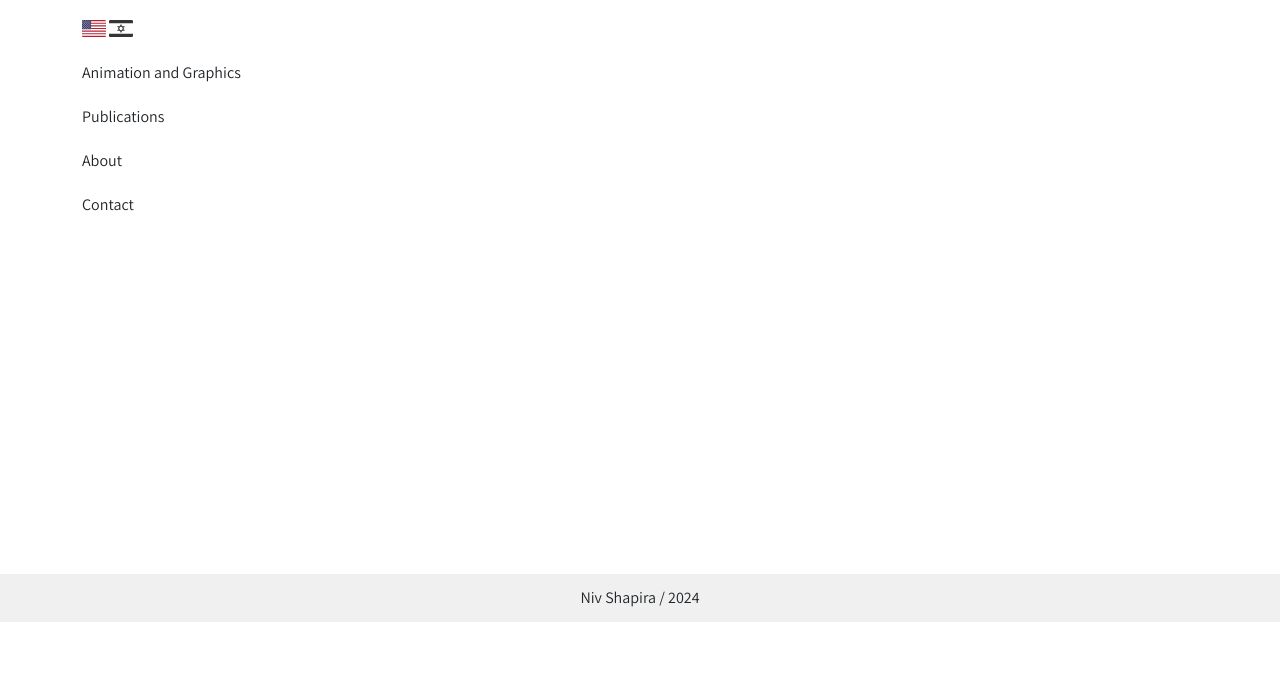
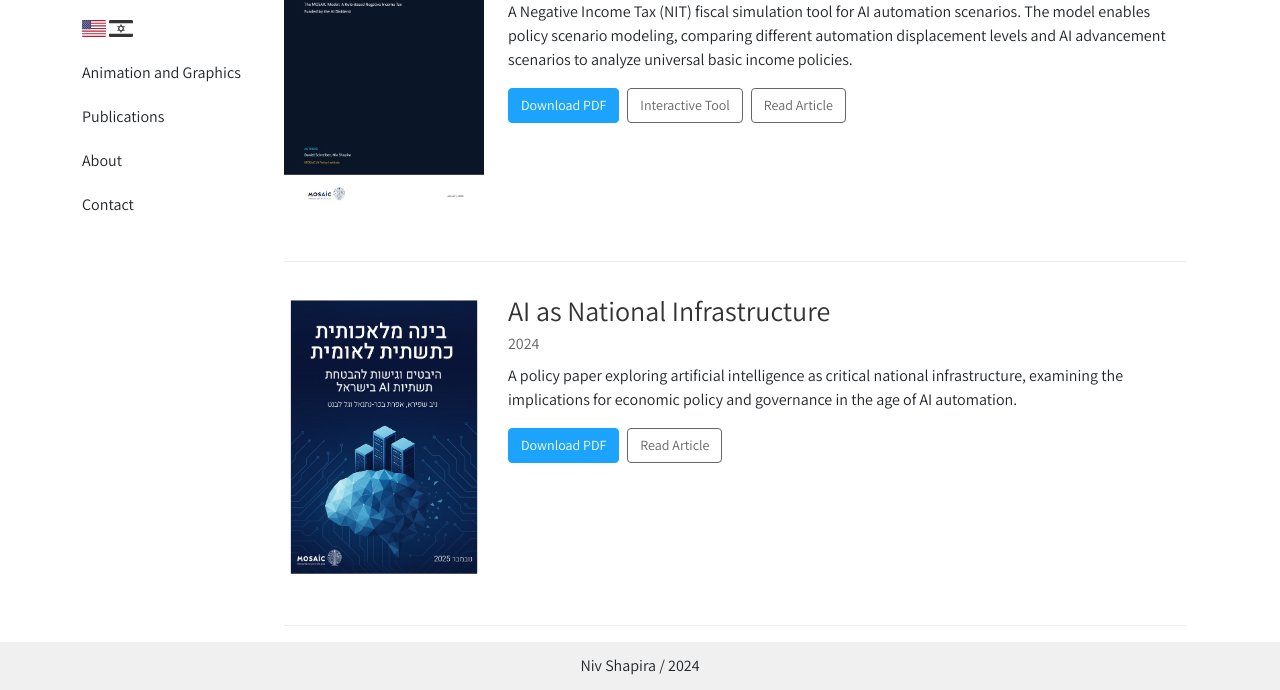
Before and after one commit to shapiraniv/shapiraniv.github.io, an Astro site: page /en/publications in a window 1280 px wide. Shown: the part 178-868 px from the top of the page. Before the commit the page ends 800 px from the top, so only its background shows below. Built offline with nearby package versions, Linux system fonts and the light colour scheme; Astro itself is replaced by a stand-in of ours.

Commit message:
Add publications content - MOSAIC Model and AI Infrastructure papers

```diff
--- a/src/pages/[lang]/publications.astro
+++ b/src/pages/[lang]/publications.astro
@@ -12,6 +12,40 @@ export function getStaticPaths() {
 const { lang } = Astro.params as { lang: 'en' | 'he' };
 const t = useTranslations(lang);
 const isRTL = lang === 'he';
+
+const publications = [
+  {
+    id: 'mosaic-model',
+    title: {
+      en: 'The MOSAIC Model',
+      he: 'מודל מוזאיק'
+    },
+    description: {
+      en: 'A Negative Income Tax (NIT) fiscal simulation tool for AI automation scenarios. The model enables policy scenario modeling, comparing different automation displacement levels and AI advancement scenarios to analyze universal basic income policies.',
+      he: 'כלי סימולציה פיסקלית למס הכנסה שלילי (NIT) עבור תרחישי אוטומציה של בינה מלאכותית. המודל מאפשר מידול תרחישי מדיניות, השוואת רמות שונות של עקירת אוטומציה ותרחישי התקדמות AI לניתוח מדיניות הכנסה בסיסית אוניברסלית.'
+    },
+    thumbnail: '/publications/mosaic-model-thumbnail.jpeg',
+    pdf: '/publications/mosaic-model.pdf',
+    externalLink: 'https://mosaic-ai-policy-institute.github.io/mosaic-model/',
+    articleLink: 'https://www.mosaic.org.il/model',
+    year: '2024'
+  },
+  {
+    id: 'mosaic-ai-infra',
+    title: {
+      en: 'AI as National Infrastructure',
+      he: 'בינה מלאכותית כתשתית לאומית'
+    },
+    description: {
+      en: 'A policy paper exploring artificial intelligence as critical national infrastructure, examining the implications for economic policy and governance in the age of AI automation.',
+      he: 'מסמך מדיניות הבוחן את הבינה המלאכותית כתשתית לאומית קריטית, ובוחן את ההשלכות על המדיניות הכלכלית והממשל בעידן האוטומציה של AI.'
+    },
+    thumbnail: '/publications/mosaic-ai-infra-thumbnail.jpeg',
+    pdf: '/publications/mosaic-ai-infra.pdf',
+    articleLink: 'https://www.mosaic.org.il/post/%D7%91%D7%99%D7%A0%D7%94-%D7%9E%D7%9C%D7%90%D7%9B%D7%95%D7%AA%D7%99%D7%AA-%D7%9B%D7%AA%D7%A9%D7%AA%D7%99%D7%AA-%D7%9C%D7%90%D7%95%D7%9E%D7%99%D7%AA',
+    year: '2024'
+  }
+];
 ---
 
 <BaseLayout title={`${t('page.publications')} | Niv Shapira`} lang={lang}>
@@ -20,9 +54,139 @@ const isRTL = lang === 'he';
       {t('page.publications')}
     </h2>
   </div>
-  <div class="page-container">
-    <p class:list={{ 'text-end': isRTL, 'ms-auto': isRTL, 'rtl': isRTL }}>
-      {lang === 'en' ? 'Coming soon...' : 'בקרוב...'}
-    </p>
+  <div class="page-container publications-list" class:list={{ 'rtl': isRTL }}>
+    {publications.map((pub) => (
+      <article class="publication-item">
+        <div class="publication-thumbnail">
+          <a href={pub.pdf} target="_blank">
+            <img src={pub.thumbnail} alt={pub.title[lang]} class="img-fluid rounded" />
+          </a>
+        </div>
+        <div class="publication-content" class:list={{ 'text-end': isRTL }}>
+          <h3>{pub.title[lang]}</h3>
+          <p class="publication-year">{pub.year}</p>
+          <p class="publication-description">{pub.description[lang]}</p>
+          <div class="publication-links">
+            <a href={pub.pdf} target="_blank" class="btn btn-primary btn-sm">
+              {lang === 'en' ? 'Download PDF' : 'הורד PDF'}
+            </a>
+            {pub.externalLink && (
+              <a href={pub.externalLink} target="_blank" class="btn btn-outline-secondary btn-sm">
+                {lang === 'en' ? 'Interactive Tool' : 'כלי אינטראקטיבי'}
+              </a>
+            )}
+            <a href={pub.articleLink} target="_blank" class="btn btn-outline-secondary btn-sm">
+              {lang === 'en' ? 'Read Article' : 'קרא מאמר'}
+            </a>
+          </div>
+        </div>
+      </article>
+    ))}
   </div>
 </BaseLayout>
+
+<style>
+  .publications-list {
+    display: flex;
+    flex-direction: column;
+    gap: 2rem;
+  }
+
+  .publication-item {
+    display: flex;
+    gap: 1.5rem;
+    padding-bottom: 2rem;
+    border-bottom: 1px solid #eee;
+  }
+
+  .rtl .publication-item {
+    flex-direction: row-reverse;
+  }
+
+  .publication-thumbnail {
+    flex-shrink: 0;
+    width: 200px;
+  }
+
+  .publication-thumbnail img {
+    width: 100%;
+    height: auto;
+    transition: opacity 0.2s;
+  }
+
+  .publication-thumbnail img:hover {
+    opacity: 0.8;
+  }
+
+  .publication-content {
+    flex: 1;
+  }
+
+  .publication-content h3 {
+    margin-bottom: 0.25rem;
+    color: #333;
+  }
+
+  .publication-year {
+    color: #666;
+    margin-bottom: 0.5rem;
+  }
+
+  .publication-description {
+    margin-bottom: 1rem;
+  }
+
+  .publication-links {
+    display: flex;
+    gap: 0.5rem;
+    flex-wrap: wrap;
+  }
+
+  .rtl .publication-links {
+    flex-direction: row-reverse;
+  }
+
+  .btn {
+    text-decoration: none;
+    padding: 0.375rem 0.75rem;
+    border-radius: 0.25rem;
+    font-size: 0.875rem;
+  }
+
+  .btn-primary {
+    background-color: #1ca4fc;
+    color: white;
+    border: 1px solid #1ca4fc;
+  }
+
+  .btn-primary:hover {
+    background-color: #0e507d;
+    border-color: #0e507d;
+  }
+
+  .btn-outline-secondary {
+    background-color: transparent;
+    color: #666;
+    border: 1px solid #666;
+  }
+
+  .btn-outline-secondary:hover {
+    background-color: #666;
+    color: white;
+  }
+
+  @media (max-width: 576px) {
+    .publication-item {
+      flex-direction: column;
+    }
+
+    .rtl .publication-item {
+      flex-direction: column;
+    }
+
+    .publication-thumbnail {
+      width: 100%;
+      max-width: 300px;
+    }
+  }
+</style>
```
Also changed, not shown: public/publications/mosaic-ai-infra-thumbnail.jpeg (added), public/publications/mosaic-model-thumbnail.jpeg (added), 2 other files.
